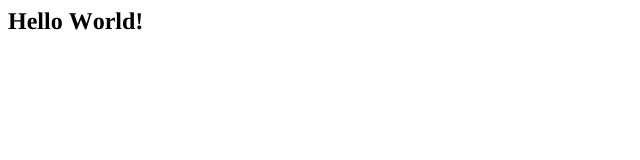
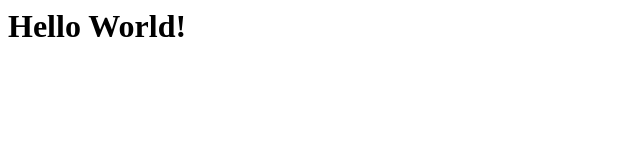
Before and after one commit to ifesegunabugan/IFEDUNNI_Challenge, a plain HTML site: page index.html in a window 1280 px wide. Shown: the whole page, without its empty margins (0-640 px from the left). Drawn offline with Linux system fonts and the light colour scheme.

Commit message:
Update index.html

```diff
--- a/index.html
+++ b/index.html
@@ -1,16 +1,8 @@
-<!DOCTYPE html PUBLIC "-//W3C//DTD HTML 4.01//EN" "http://www.w3.org/TR/html4/strict.dtd">
 <html>
 <head>
-  <meta http-equiv="Content-Type" content="text/html; charset=utf-8">
-  <meta http-equiv="Content-Style-Type" content="text/css">
-  <title></title>
-  <meta name="Generator" content="Cocoa HTML Writer">
-  <meta name="CocoaVersion" content="1671.4">
-  <style type="text/css">
-    span.s1 {font-kerning: none}
-  </style>
+<title>Hello World</title>
 </head>
 <body>
-<h1 style="margin: 0.0px 0.0px 16.1px 0.0px; line-height: 28.0px; font: 24.0px Times; color: #000000; -webkit-text-stroke: #000000"><span class="s1"><b>Hello World!</b></span></h1>
+<h1>Hello World!</h1>
 </body>
 </html>
```
